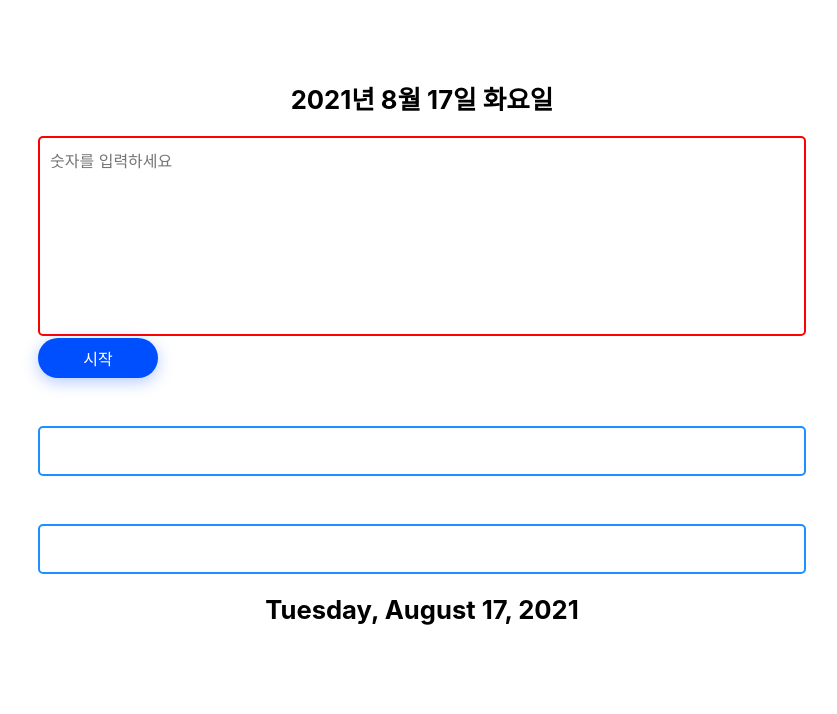
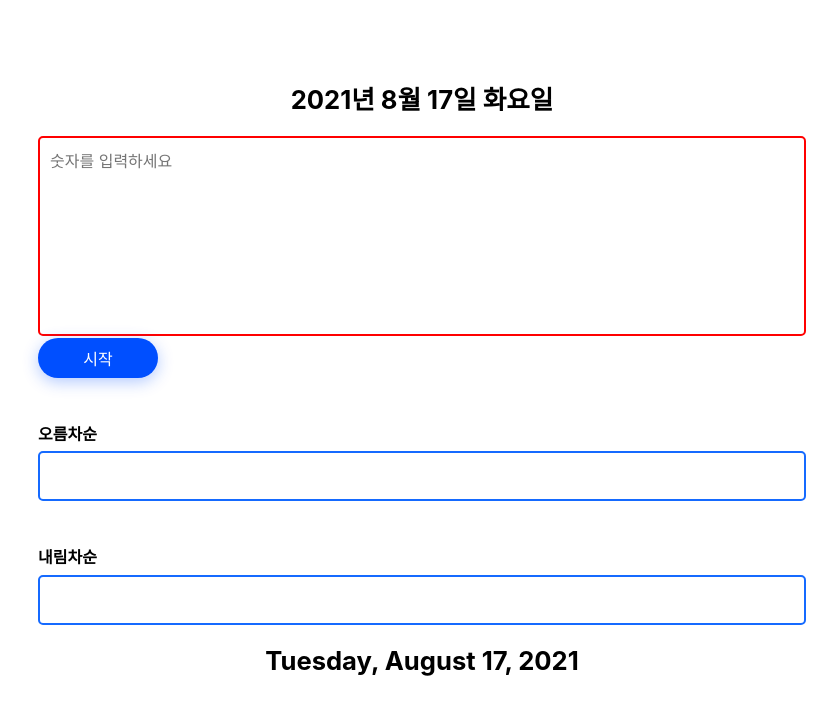
Before and after one commit to mukjo96/solar-connect, a React (Create React App) app: page / in a window 1280 px wide. Shown: the top 714 px of the page, without its empty margins (218-1055 px from the left). Built offline with nearby package versions, Linux system fonts and the light colour scheme.

Commit message:
feat: 내림차순 3초 후 결과 출력 구현

```diff
--- a/src/components/sortingField/ResultField.js
+++ b/src/components/sortingField/ResultField.js
@@ -1,31 +1,66 @@
-import React from "react";
+import React, { useEffect, useState } from "react";
 import styled from "styled-components";
 import { numberSort } from "utils/sortNumber";
 
 const ResultField = ({ value }) => {
-    const ascendingValue = numberSort(value).join(",");
-    const descendingValue = numberSort(value, true).join(",");
+    const [resultValue, setResultValue] = useState({
+        ascendingValue: "",
+        descendingValue: "",
+    });
+
+    useEffect(() => {
+        setResultValue({
+            ascendingValue: numberSort(value).join(", "),
+            descendingValue: "",
+        });
+        setTimeout(
+            () =>
+                setResultValue((prev) => ({
+                    ...prev,
+                    descendingValue: numberSort(value, true).join(", "),
+                })),
+            3000
+        );
+    }, [value]);
+
     return (
         <>
-            <Container>
-                <ResultText>{ascendingValue}</ResultText>
-            </Container>
-
-            <Container>
-                <ResultText>{descendingValue}</ResultText>
-            </Container>
+            <Block>
+                <Title>오름차순</Title>
+                <ResultValue>
+                    <ResultText>{resultValue.ascendingValue}</ResultText>
+                </ResultValue>
+            </Block>
+            <Block>
+                <Title>내림차순</Title>
+                <ResultValue>
+                    <ResultText>{resultValue.descendingValue}</ResultText>
+                </ResultValue>
+            </Block>
         </>
     );
 };
 
 export default ResultField;
 
-const Container = styled.div`
-    border: 2px solid #1d90ff;
+const Block = styled.div`
+    display: flex;
+    flex-direction: column;
+    gap: 0.6rem 0;
+`;
+
+const Title = styled.h3`
+    font-size: 1em;
+    font-weight: 600;
+`;
+
+const ResultValue = styled.div`
+    border: 2px solid #156aff;
     border-radius: 5px;
     padding: 3% 5%;
 `;
 
 const ResultText = styled.div`
     font-weight: bold;
+    overflow-wrap: break-word;
 `;
```
